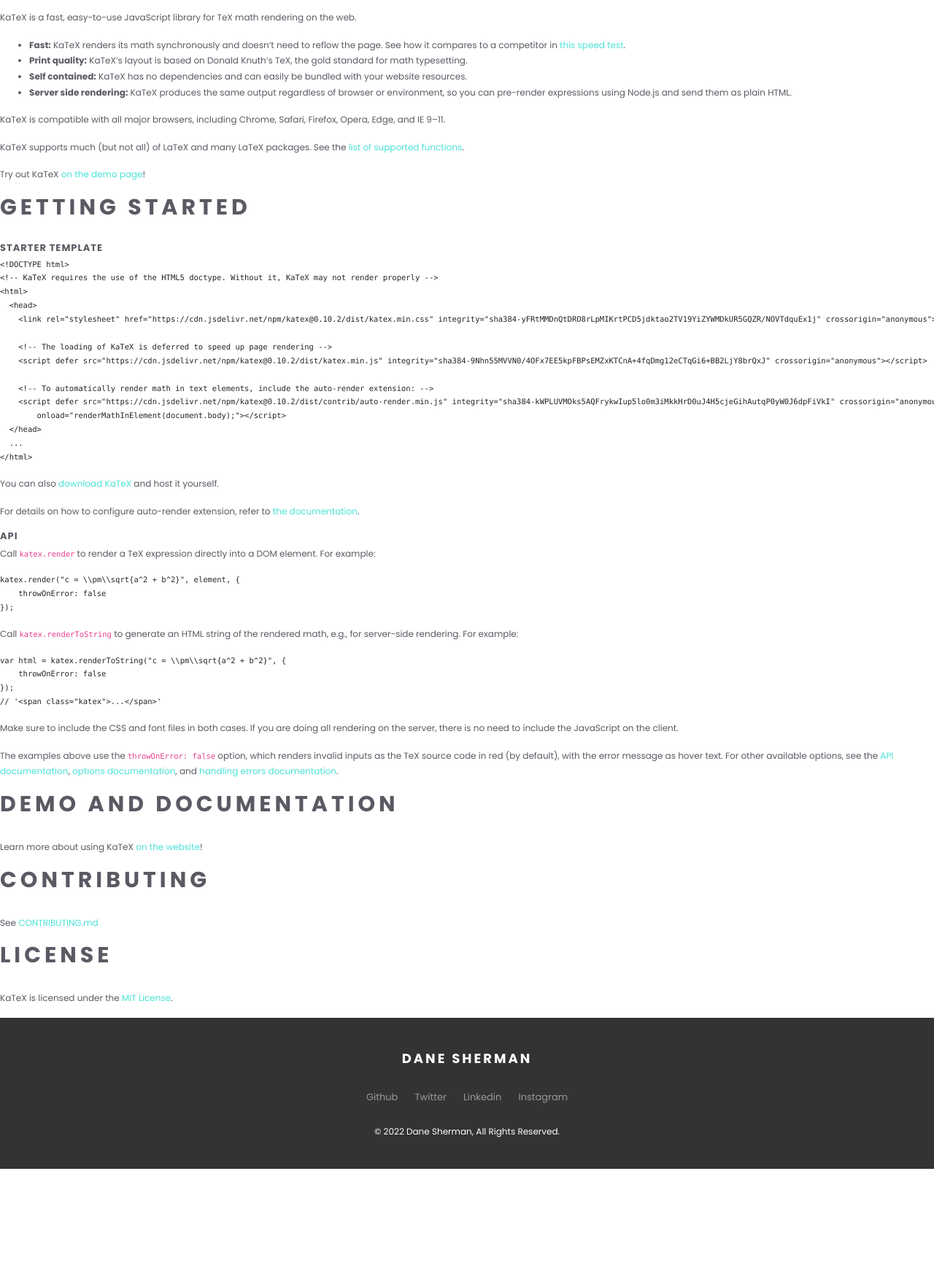
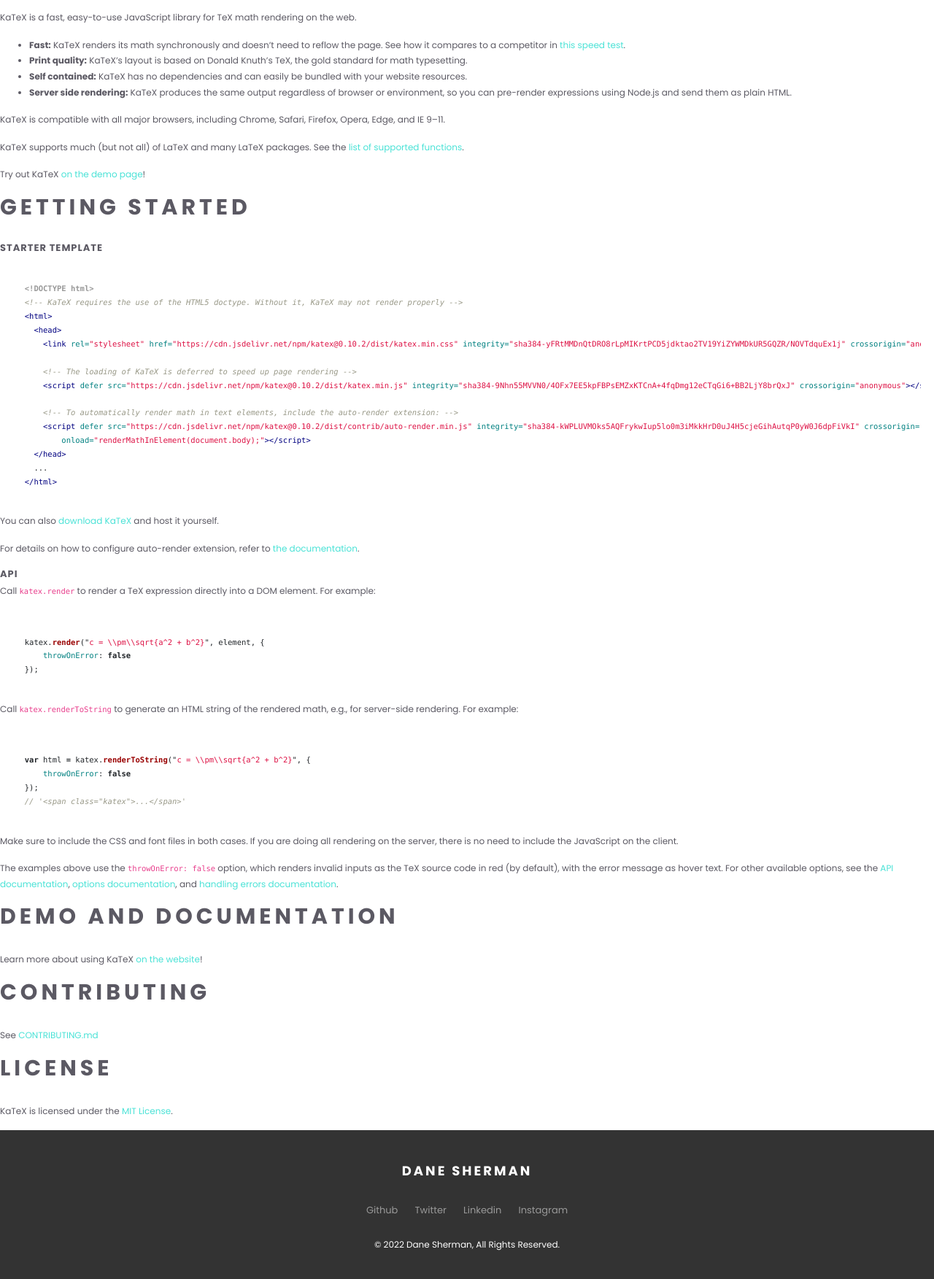
Before and after one commit to Dayn9/dayn9.github.io, a Jekyll site: the page built from assets/katex/README.md, in a window 1280 px wide, cut to the strip 122-1879 px from the top of the page. Shown: the top 1753 px of the strip at 73% size. Built offline with Jekyll 4.4.1, drawn with Linux system fonts in a browser that asks for light colours; our own code applies the rules of GitHub Pages for plain Markdown files; before the commit the page ends 1724 px from its top, so only the background shows below that.

Commit message:
added code highlighting back in

```diff
--- a/_layouts/default.html
+++ b/_layouts/default.html
@@ -39,6 +39,7 @@
 	<!-- Custom styles CSS -->
 	<link href="{{ base.url | prepend: site.url }}/assets/css/style.css" rel="stylesheet" media="screen">
 	<link href="{{ base.url | prepend: site.url }}/assets/css/custom.css" rel="stylesheet" media="screen">
+	<link href="{{ base.url | prepend: site.url }}/assets/css/code-highlight.css" rel="stylesheet" media="screen">
 
 	{%- if jekyll.environment == 'production' and site.google_analytics -%}
     	{%- include google-analytics.html -%}
--- /dev/null
+++ b/assets/css/code-highlight.css
@@ -0,0 +1,74 @@
+.highlight  {
+    background: #ffffff;
+    padding: 1.5em;
+}
+
+.highlight pre
+{
+    margin: 0;
+}
+
+.highlight .c { color: #999988; font-style: italic } /* Comment */
+.highlight .err { color: #a61717; background-color: #e3d2d2 } /* Error */
+.highlight .k { font-weight: bold } /* Keyword */
+.highlight .o { font-weight: bold } /* Operator */
+.highlight .cm { color: #999988; font-style: italic } /* Comment.Multiline */
+.highlight .cp { color: #999999; font-weight: bold } /* Comment.Preproc */
+.highlight .c1 { color: #999988; font-style: italic } /* Comment.Single */
+.highlight .cs { color: #999999; font-weight: bold; font-style: italic } /* Comment.Special */
+.highlight .gd { color: #000000; background-color: #ffdddd } /* Generic.Deleted */
+.highlight .gd .x { color: #000000; background-color: #ffaaaa } /* Generic.Deleted.Specific */
+.highlight .ge { font-style: italic } /* Generic.Emph */
+.highlight .gr { color: #aa0000 } /* Generic.Error */
+.highlight .gh { color: #999999 } /* Generic.Heading */
+.highlight .gi { color: #000000; background-color: #ddffdd } /* Generic.Inserted */
+.highlight .gi .x { color: #000000; background-color: #aaffaa } /* Generic.Inserted.Specific */
+.highlight .go { color: #888888 } /* Generic.Output */
+.highlight .gp { color: #555555 } /* Generic.Prompt */
+.highlight .gs { font-weight: bold } /* Generic.Strong */
+.highlight .gu { color: #aaaaaa } /* Generic.Subheading */
+.highlight .gt { color: #aa0000 } /* Generic.Traceback */
+.highlight .kc { font-weight: bold } /* Keyword.Constant */
+.highlight .kd { font-weight: bold } /* Keyword.Declaration */
+.highlight .kp { font-weight: bold } /* Keyword.Pseudo */
+.highlight .kr { font-weight: bold } /* Keyword.Reserved */
+.highlight .kt { color: #445588; font-weight: bold } /* Keyword.Type */
+.highlight .m { color: #009999 } /* Literal.Number */
+.highlight .s { color: #d14 } /* Literal.String */
+.highlight .na { color: #008080 } /* Name.Attribute */
+.highlight .nb { color: #0086B3 } /* Name.Builtin */
+.highlight .nc { color: #445588; font-weight: bold } /* Name.Class */
+.highlight .no { color: #008080 } /* Name.Constant */
+.highlight .ni { color: #800080 } /* Name.Entity */
+.highlight .ne { color: #990000; font-weight: bold } /* Name.Exception */
+.highlight .nf { color: #990000; font-weight: bold } /* Name.Function */
+.highlight .nn { color: #555555 } /* Name.Namespace */
+.highlight .nt { color: #000080 } /* Name.Tag */
+.highlight .nv { color: #008080 } /* Name.Variable */
+.highlight .ow { font-weight: bold } /* Operator.Word */
+.highlight .w { color: #bbbbbb } /* Text.Whitespace */
+.highlight .mf { color: #009999 } /* Literal.Number.Float */
+.highlight .mh { color: #009999 } /* Literal.Number.Hex */
+.highlight .mi { color: #009999 } /* Literal.Number.Integer */
+.highlight .mo { color: #009999 } /* Literal.Number.Oct */
+.highlight .sb { color: #d14 } /* Literal.String.Backtick */
+.highlight .sc { color: #d14 } /* Literal.String.Char */
+.highlight .sd { color: #d14 } /* Literal.String.Doc */
+.highlight .s2 { color: #d14 } /* Literal.String.Double */
+.highlight .se { color: #d14 } /* Literal.String.Escape */
+.highlight .sh { color: #d14 } /* Literal.String.Heredoc */
+.highlight .si { color: #d14 } /* Literal.String.Interpol */
+.highlight .sx { color: #d14 } /* Literal.String.Other */
+.highlight .sr { color: #009926 } /* Literal.String.Regex */
+.highlight .s1 { color: #d14 } /* Literal.String.Single */
+.highlight .ss { color: #990073 } /* Literal.String.Symbol */
+.highlight .bp { color: #999999 } /* Name.Builtin.Pseudo */
+.highlight .vc { color: #008080 } /* Name.Variable.Class */
+.highlight .vg { color: #008080 } /* Name.Variable.Global */
+.highlight .vi { color: #008080 } /* Name.Variable.Instance */
+.highlight .il { color: #009999 } /* Literal.Number.Integer.Long */
+
+/* Make line numbers unselectable: excludes line numbers from copy-paste user ops */
+.highlight .lineno {-webkit-user-select: none;-moz-user-select: none; -o-user-select: none;}
+.lineno::-moz-selection {background-color: transparent;} /* Mozilla specific */
+.lineno::selection {background-color: transparent;} /* Other major browsers */
```
